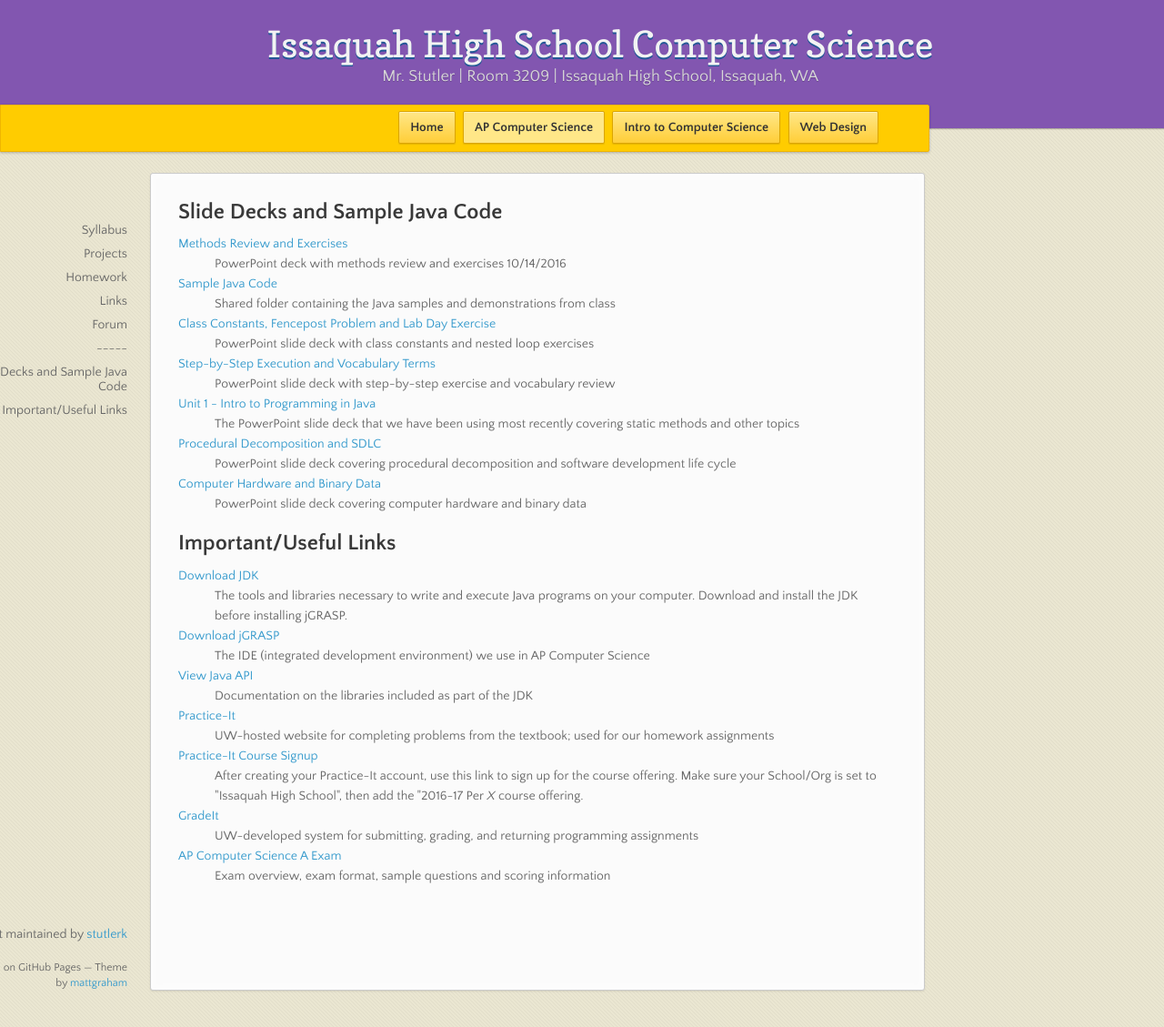
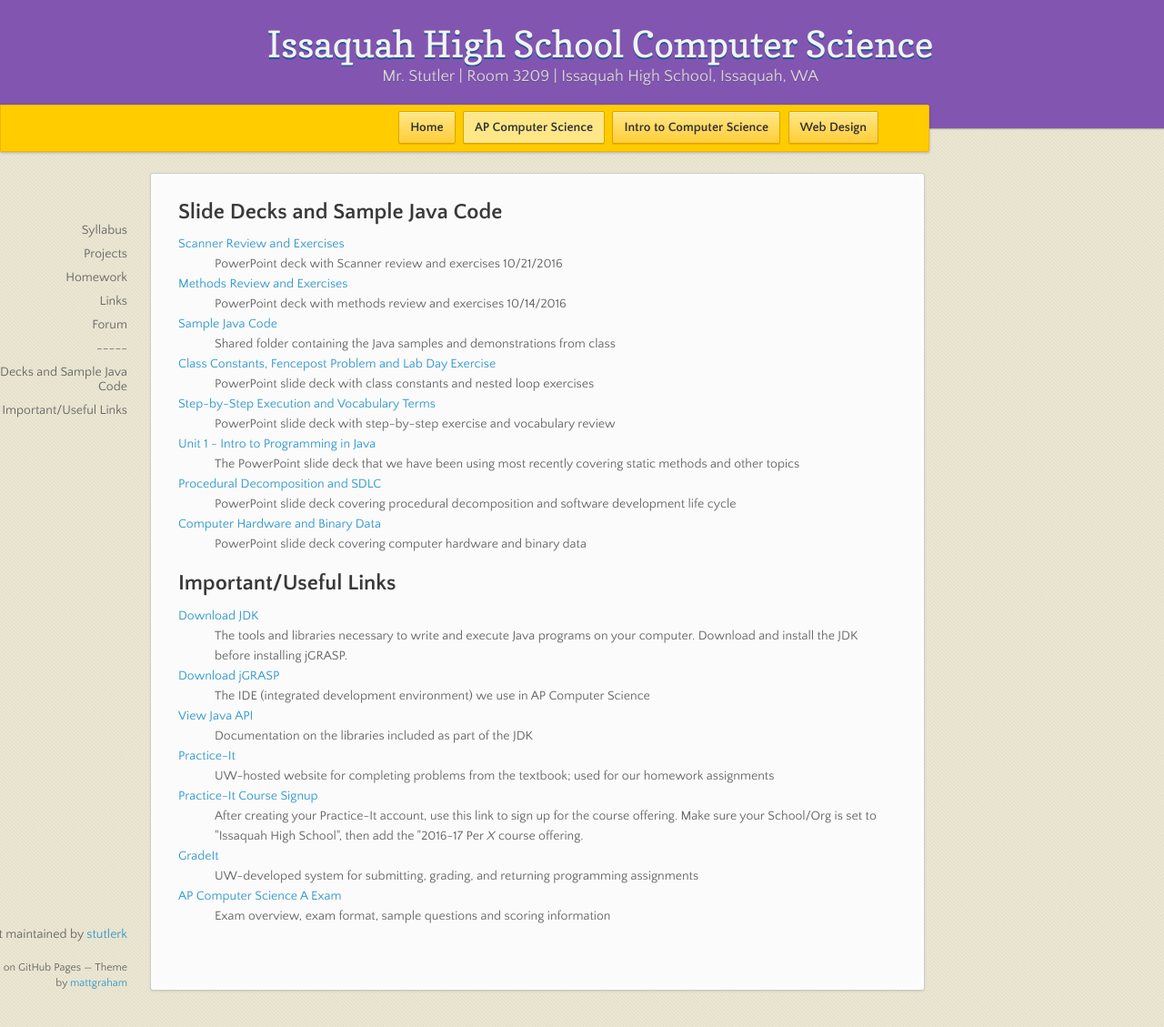
Before and after one commit to stutlerk/ihs-website, a Jekyll site: the page built from _apcs/links.html, in a window 1280 px wide and 1129 px high. Shown: the whole window at 91% size. Built offline with Jekyll 4.4.1, drawn with Linux system fonts in a browser that asks for light colours; nearby versions of some CDN libraries.

Commit message:
Update links.html

```diff
--- a/_apcs/links.html
+++ b/_apcs/links.html
@@ -6,6 +6,9 @@
 <section>
 <h2>Slide Decks and Sample Java Code</h2>
 <dl>
+    <dt><a href="https://issaquahwednet-my.sharepoint.com/personal/stutlerk_issaquah_wednet_edu/_layouts/15/guestaccess.aspx?guestaccesstoken=e5jlD8w70zCpigkB3Kc4%2bj%2fJQilUn3XAIhY1Cegk3lY%3d&docid=199433f9f85164aaaacc3582215a7b701&rev=1">Scanner Review and Exercises</a></dt>
+    <dd>PowerPoint deck with Scanner review and exercises 10/21/2016</dd>
+
     <dt><a href="https://issaquahwednet-my.sharepoint.com/personal/stutlerk_issaquah_wednet_edu/_layouts/15/guestaccess.aspx?guestaccesstoken=Ikr3SsGYBcuXYfD7QF9v127YATcm4%2fyYSiAiVn1XFCw%3d&docid=03b95a01c70774d9c9a0c34c3420e9dea&rev=1">Methods Review and Exercises</a></dt>
     <dd>PowerPoint deck with methods review and exercises 10/14/2016</dd>
 
```
